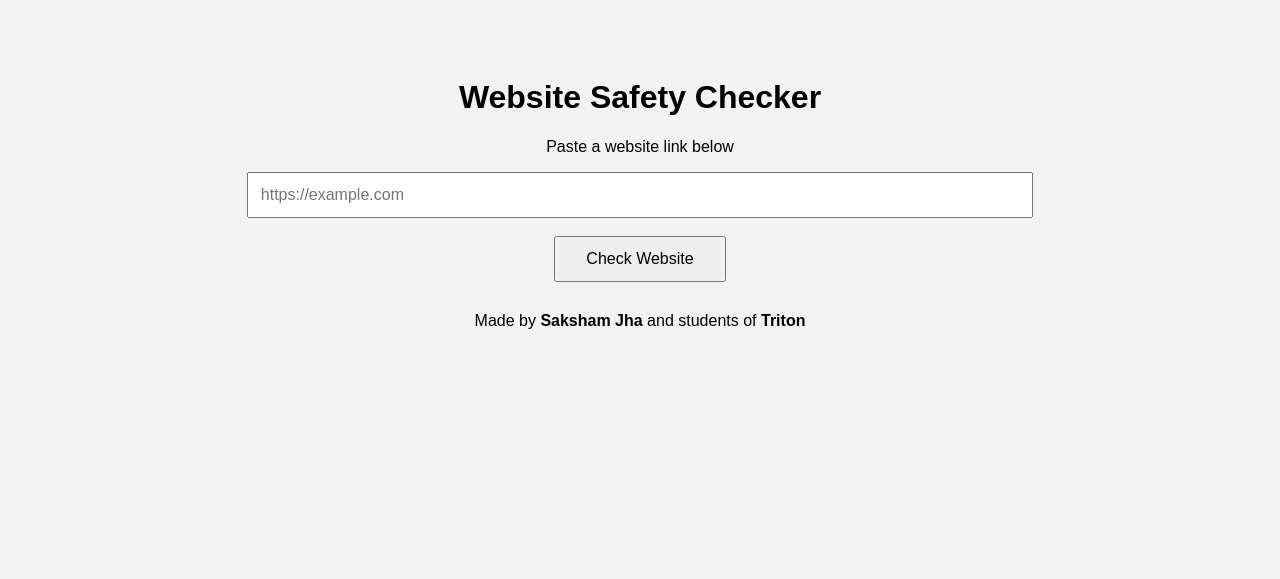
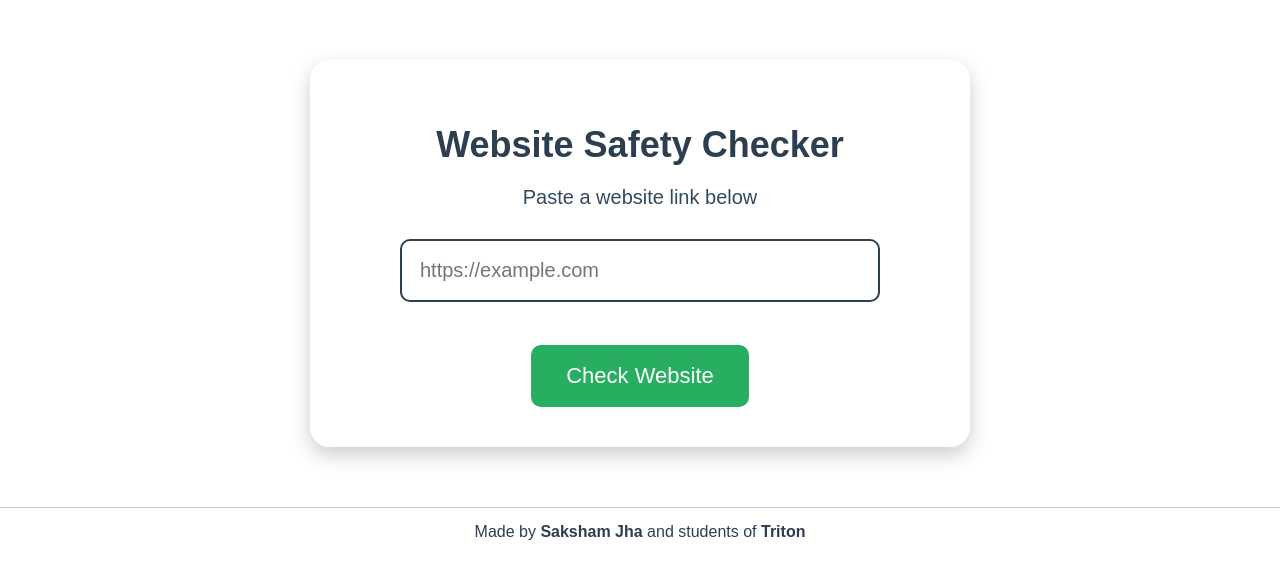
Before and after one commit to sakshamjha-dev/Phishing-website-detector, a Flask app: page / in a window 1280 px wide. Shown: the top 579 px of the page. Run offline with Flask 3, Linux system fonts and the light colour scheme.

Commit message:
Update style.css

```diff
--- a/static/style.css
+++ b/static/style.css
@@ -1,22 +1,106 @@
 body {
+    margin: 0;
+    padding: 0;
     font-family: Arial, sans-serif;
-    text-align: center;
-    background-color: #f2f2f2;
-    padding-top: 50px;
+    background-image: url('');
+    background-size: cover;
+    background-position: center;
+    background-attachment: fixed;
+    color: #333;
+    position: relative;
+}
+body::before {
+    content: "";
+    position: fixed;
+    top: 0; left: 0;
+    width: 100%; height: 100%;
+    background-color: rgba(255, 255, 255, 0.3); /* adjust opacity if needed */
+    z-index: -1;
 }
 
-input {
-    width: 60%;
-    padding: 12px;
-    font-size: 16px;
+.container {
+    max-width: 600px;
+    margin: 60px auto;
+    padding: 40px 30px;
+    background-color: rgba(255, 255, 255, 0.95); /* semi-transparent white */
+    border-radius: 20px;
+    text-align: center;
+    box-shadow: 0 8px 20px rgba(0,0,0,0.2);
+}
+
+h1 {
+    font-size: 36px;
+    margin-bottom: 20px;
+    color: #2c3e50;
+}
+
+p {
+    font-size: 20px;
+    margin-bottom: 30px;
+    color: #34495e;
+}
+
+input[type="text"] {
+    width: 80%;
+    padding: 18px;
+    font-size: 20px;
+    margin-bottom: 25px;
+    border: 2px solid #2c3e50;
+    border-radius: 10px;
+    outline: none;
+    box-sizing: border-box;
+}
+
+input[type="text"]:focus {
+    border-color: #27ae60;
+    box-shadow: 0 0 8px rgba(39, 174, 96, 0.6);
 }
 
 button {
-    padding: 12px 30px;
-    font-size: 16px;
+    padding: 18px 35px;
+    font-size: 22px;
+    background-color: #27ae60;
+    color: white;
+    border: none;
+    border-radius: 10px;
     cursor: pointer;
+    transition: 0.3s;
+}
+
+button:hover {
+    background-color: #2ecc71;
 }
 
 h2 {
     margin-top: 30px;
+    font-size: 24px;
+    color: #e74c3c; /* red for danger by default, you can change dynamically in Flask if needed */
 }
+
+footer {
+    text-align: center;
+    margin-top: 50px;
+    padding: 15px 0;
+    font-size: 16px;
+    color: #2c3e50;
+    background-color: rgba(255, 255, 255, 0.9);
+    border-top: 1px solid #ccc;
+    border-radius: 0 0 20px 20px;
+}
+
+@media (max-width: 700px) {
+    .container {
+        padding: 30px 20px;
+    }
+    h1 {
+        font-size: 28px;
+    }
+    p {
+        font-size: 18px;
+    }
+    input[type="text"], button {
+        width: 100%;
+        font-size: 18px;
+        padding: 15px;
+    }
+}
```
